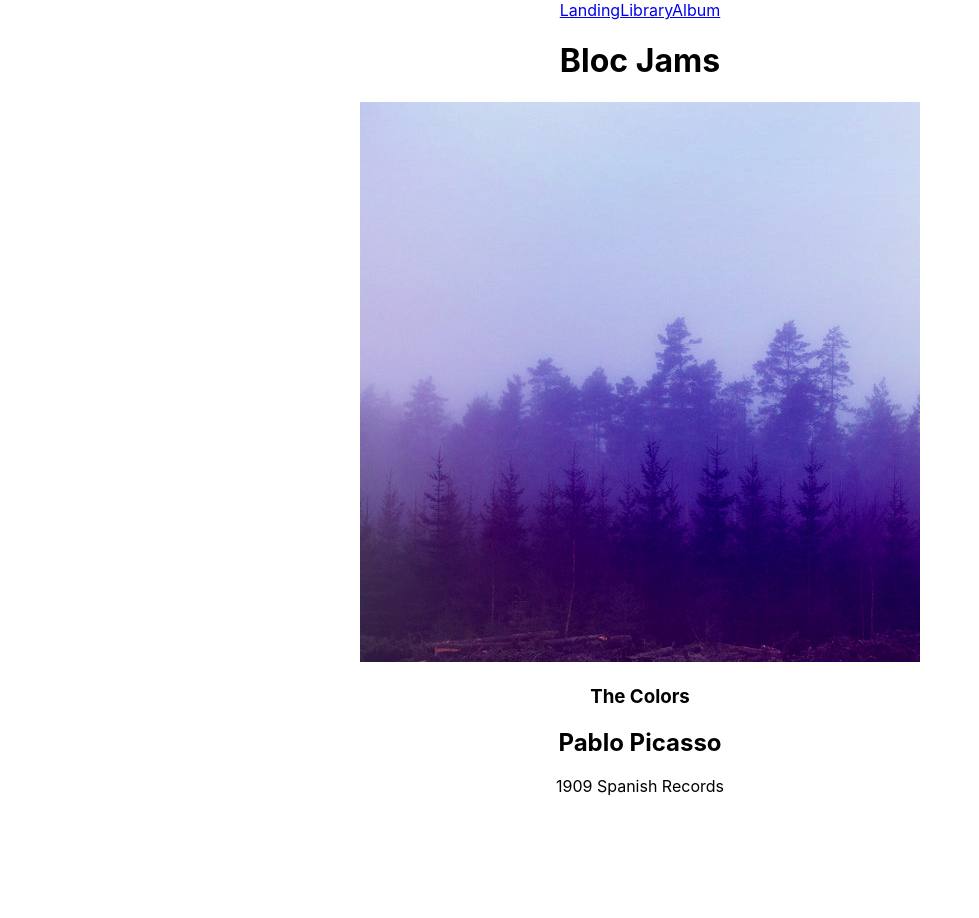
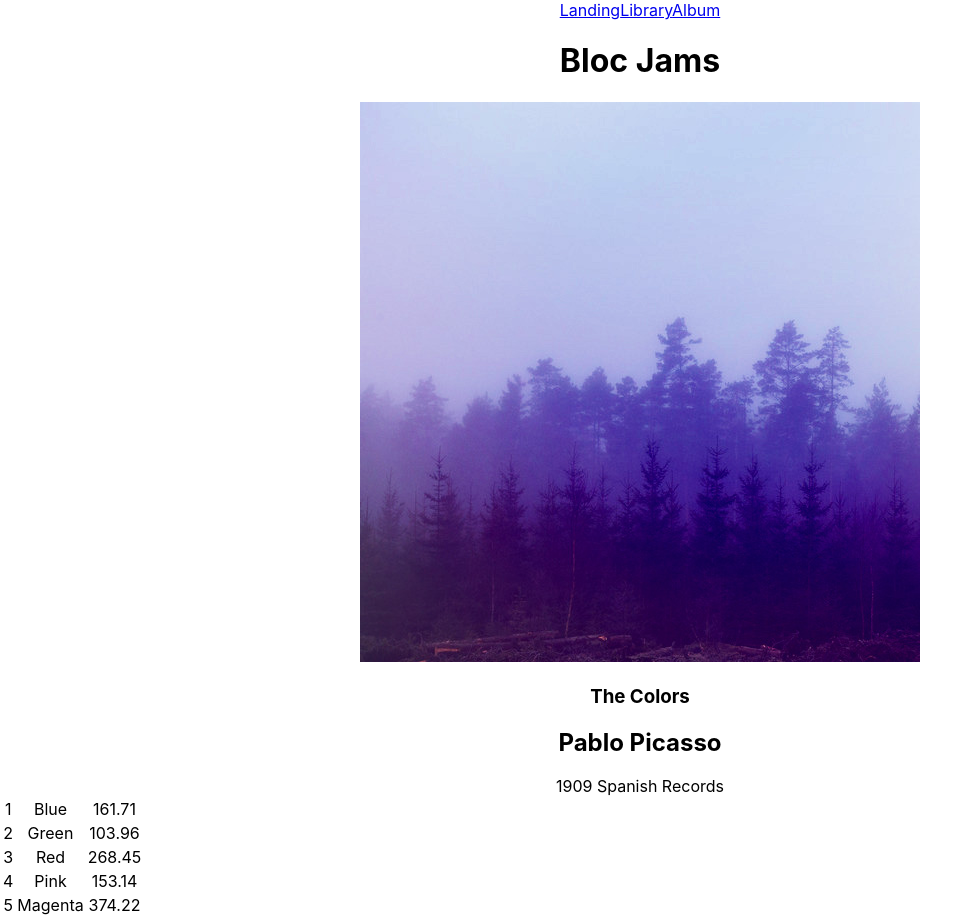
Before and after one commit to slingaxesf/bloc-jams-react, a React (Create React App) app: page /album/the-colors in a window 1280 px wide. Shown: the whole page, without its empty margins (0-979 px from the left). Before the commit the page ends 800 px from the top, so only its background shows below. Built offline with nearby package versions, Linux system fonts and the light colour scheme.

Commit message:
added song data to table

```diff
--- a/src/components/Album.js
+++ b/src/components/Album.js
@@ -14,6 +14,8 @@
            album: album
          };
   } // end constructor
+
+
    render() {
      return (
       <section className="album">
@@ -23,6 +25,7 @@
              <h1 id="album-title">{this.state.album.title}</h1>
              <h2 className="artist">{this.state.album.artist}</h2>
              <div id="release-info">{this.state.album.releaseInfo}</div>
+
            </div>
         </section>
         <table id="song-list">
@@ -32,11 +35,17 @@
               <col id="song-duration-column" />
           </colgroup>
           <tbody>
+              {this.state.album.songs.map((song,index) =>
+                <tr key={index}>
+                   <td>{ (index + 1 ) }</td>
+                   <td>{song.title}</td>
+                   <td>{song.duration}</td>
+               </tr>
+              )}
          </tbody>
         </table>
       </section>
    );
   }
 }
-
  export default Album;
```
